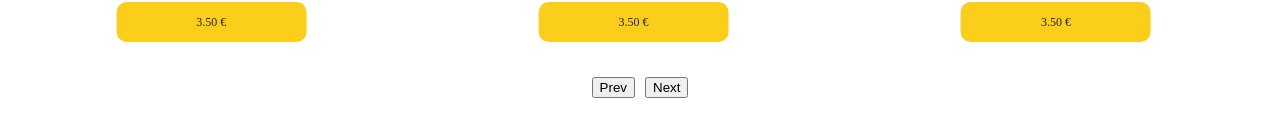
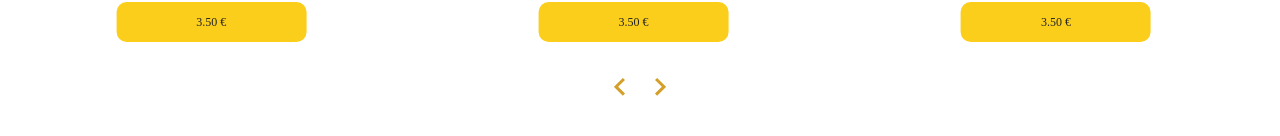
Before and after one commit to maurojasnova/Carousel, a Next.js app: page / in a window 1280 px wide. Shown: the part 588-724 px from the top of the page. Built offline with nearby package versions, Linux system fonts and the light colour scheme.

Commit message:
Styled prev and next buttons

```diff
--- a/src/app/components/Carousel.jsx
+++ b/src/app/components/Carousel.jsx
@@ -29,10 +29,16 @@ const Carousel = ({ children }) => {
 
   // Display number of cards depending on the screen size
   const isSmallScreen = window.matchMedia("(max-width: 600px)").matches;
-  const isMediumScreen = window.matchMedia("(min-width: 601px) and (max-width: 900px)").matches;
+  const isMediumScreen = window.matchMedia(
+    "(min-width: 601px) and (max-width: 900px)"
+  ).matches;
   // const isLargeScreen = window.matchMedia("(min-width: 901px)").matches;
   const styles = {
-    transform: isSmallScreen ? `translateX(-${activeIndex * 100}%)` : isMediumScreen ? `translateX(-${activeIndex * 50}%)` : `translateX(-${activeIndex * 33}%)`
+    transform: isSmallScreen
+      ? `translateX(-${activeIndex * 100}%)`
+      : isMediumScreen
+      ? `translateX(-${activeIndex * 50}%)`
+      : `translateX(-${activeIndex * 33}%)`,
   };
 
   const updateIndex = (newIndex) => {
@@ -71,28 +77,49 @@ const Carousel = ({ children }) => {
       onMouseEnter={() => setPaused(true)}
       onMouseLeave={() => setPaused(false)}
     >
-      <div
-        className="inner"
-        style={styles}
-      >
+      <div className="inner" style={styles}>
         {React.Children.map(children, (child, index) => {
           return React.cloneElement(child, { width: "50%" });
         })}
       </div>
-      <div className="indicators">
+      <div className="indicators-container">
         <button
+          className="indcators-container-button"
           onClick={() => {
             updateIndex(activeIndex - 1);
           }}
         >
-          Prev
+          <svg
+            width="11"
+            height="19"
+            viewBox="0 0 11 19"
+            fill="none"
+            xmlns="http://www.w3.org/2000/svg"
+          >
+            <path
+              d="M8.88502 18.7097L11 16.6174L4.13002 9.80646L11 2.99549L8.88502 0.903237L-0.114985 9.80646L8.88502 18.7097Z"
+              fill="#D39F29"
+            />
+          </svg>
         </button>
         <button
+          className="indcators-container-button"
           onClick={() => {
             updateIndex(activeIndex + 1);
           }}
         >
-          Next
+          <svg
+            width="11"
+            height="19"
+            viewBox="0 0 11 19"
+            fill="none"
+            xmlns="http://www.w3.org/2000/svg"
+          >
+            <path
+              d="M2.11498 0.903225L-1.52588e-05 2.99548L6.86998 9.80645L-1.52588e-05 16.6174L2.11498 18.7097L11.115 9.80645L2.11498 0.903225Z"
+              fill="#D39F29"
+            />
+          </svg>
         </button>
       </div>
     </div>
--- a/src/app/components/carousel.css
+++ b/src/app/components/carousel.css
@@ -63,17 +63,25 @@
   margin: 10px 0;
 }
 
-.indicators {
+.indicators-container {
   display: flex;
   justify-content: center;
+  align-items: center;
+  gap: 20px;
 }
 
-.indicators > button {
+.indcators-container-button {
+  background: none;
+  color: inherit;
+  border: none;
+  padding: 0;
+  font: inherit;
+  cursor: pointer;
+  outline: inherit;
   margin: 5px;
 }
 
 @media (min-width: 600px) {
-
   .carousel {
     width: 100%;
   }
@@ -81,11 +89,9 @@
   .carousel-item {
     width: 50%;
   }
-
 }
 
 @media (min-width: 900px) {
-
   .carousel {
     width: 100%;
   }
@@ -93,5 +99,4 @@
   .carousel-item {
     width: 33%;
   }
-
 }
```
Also changed, not shown: public/images/next_icon.svg (added).
